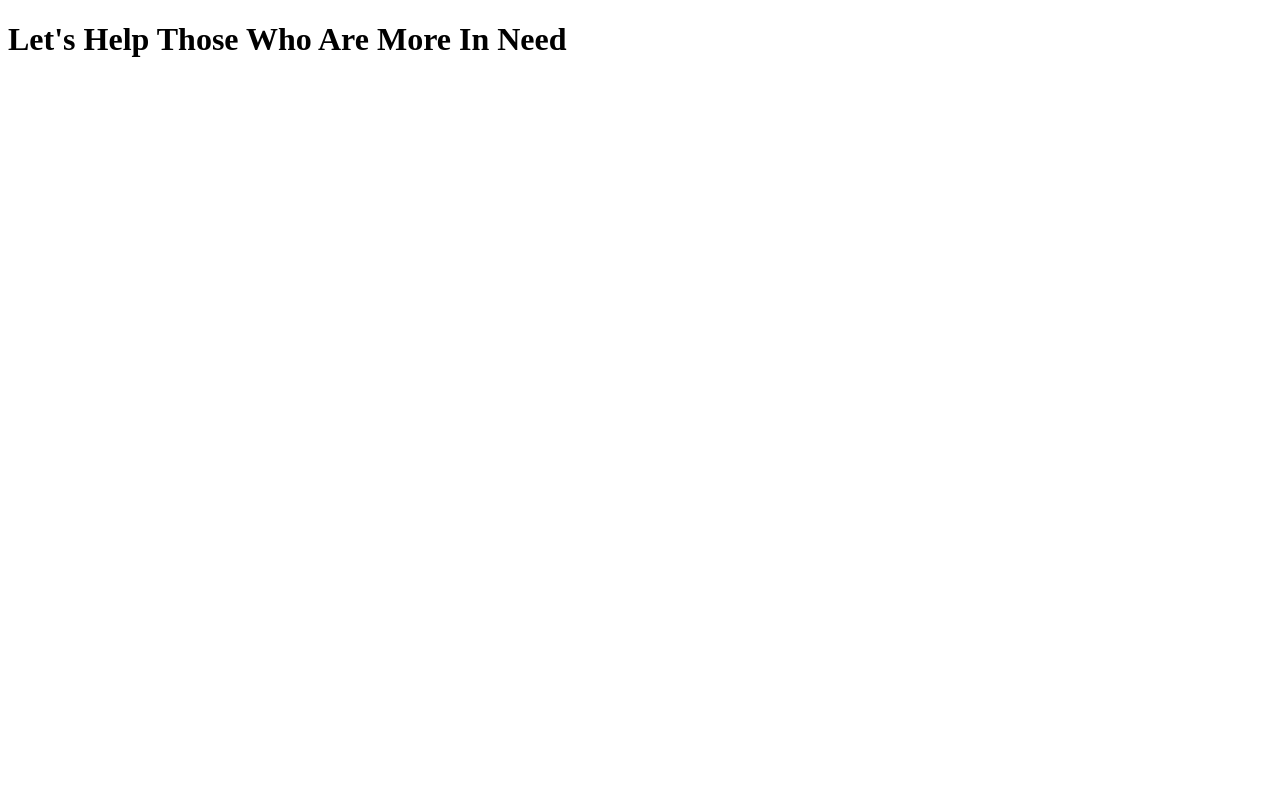
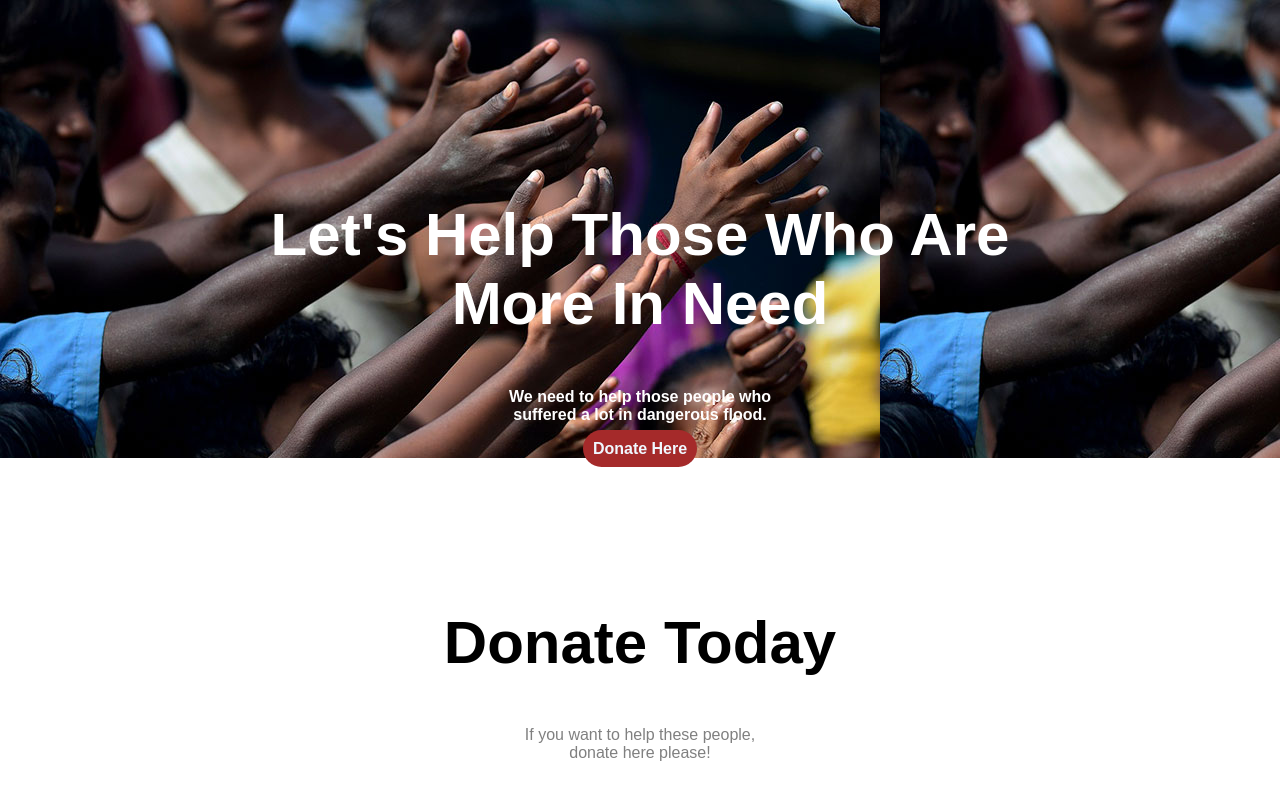
Before and after one commit to hanif1049/we-can-help, a plain HTML site: page index.html in a window 1280 px wide. Drawn offline with Linux system fonts and the light colour scheme; a web font is replaced by a local one.

Commit message:
2nd changed

```diff
--- a/index.html
+++ b/index.html
@@ -6,12 +6,28 @@
     <meta http-equiv="X-UA-Compatible" content="IE=edge">
     <meta name="viewport" content="width=device-width, initial-scale=1.0">
     <title>We Can Help</title>
+    <link rel="preconnect" href="https://fonts.googleapis.com">
+    <link rel="preconnect" href="https://fonts.gstatic.com" crossorigin>
+    <link href="https://fonts.googleapis.com/css2?family=Kantumruy+Pro&display=swap" rel="stylesheet">
     <link rel="stylesheet" href="styles.css">
 </head>
 
 <body>
-    <h1>Let's Help Those Who Are
-        More In Need</h1>
+    <section class="first-section">
+
+        <h1 class="big-font">Let's Help Those Who Are <br>
+            More In Need</h1>
+        <p class="font-weight">We need to help those people who <br> suffered a lot in dangerous flood.</p>
+        <a class="link-button" target="_blank" href="">Donate Here</a>
+
+
+    </section>
+    <section class="second-section">
+        <h1 class="big-font">Donate Today</h1>
+        <p id="gray-color">If you want to help these people,<br> donate here please!</p>
+
+    </section>
+
 
 </body>
 
--- a/styles.css
+++ b/styles.css
@@ -0,0 +1,43 @@
+body {
+    margin: 0%;
+    font-family: 'Kantumruy Pro', sans-serif;
+}
+
+.big-font {
+    font-size: 60px;
+}
+
+.first-section {
+    position: relative;
+    text-align: center;
+    background-image: url(images/donation13.jpg);
+    margin-bottom: 150px;
+
+    color: white;
+    padding-top: 150px;
+
+}
+
+.font-weight {
+    color: white;
+    font-weight: 900;
+
+}
+
+.link-button {
+    padding: 10px;
+    text-decoration: none;
+    background-color: brown;
+    color: aliceblue;
+
+    border-radius: 20px;
+    font-weight: 900;
+}
+
+.second-section {
+    text-align: center;
+}
+
+#gray-color {
+    color: gray;
+}
```
